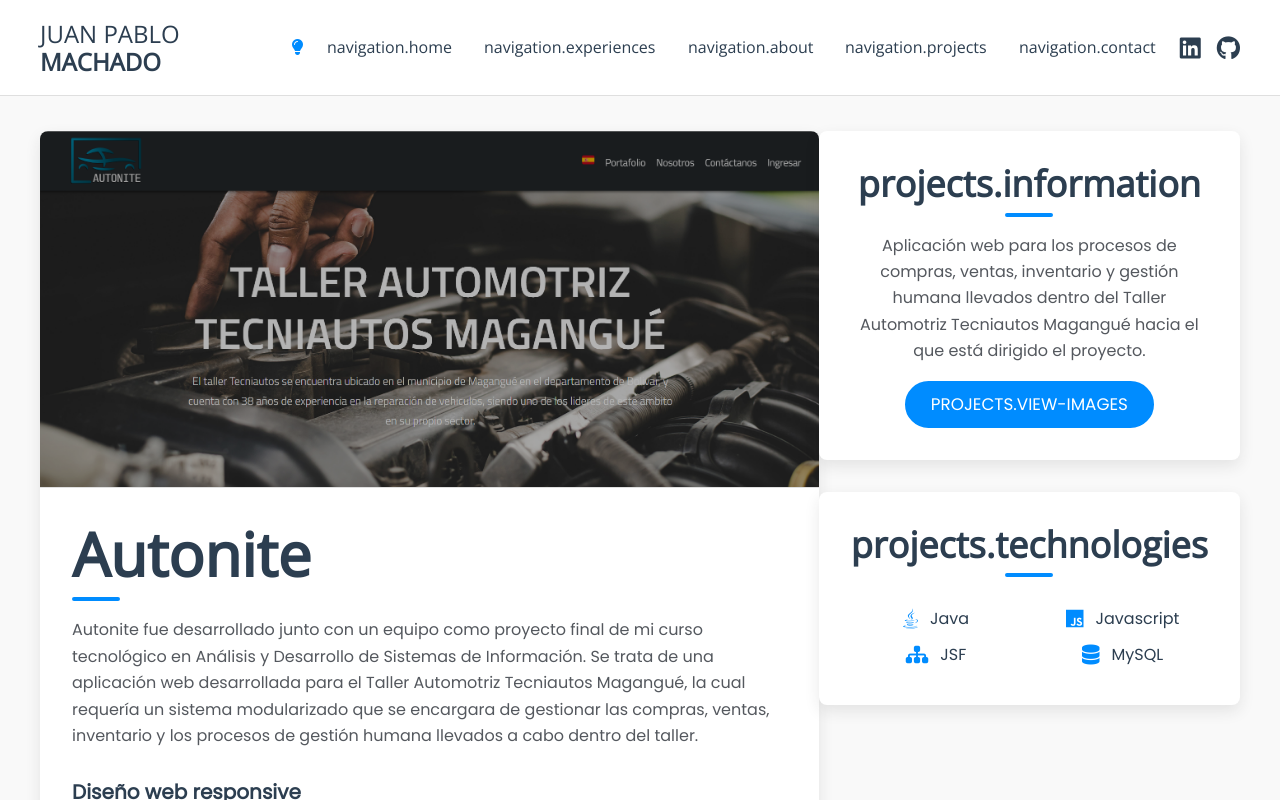
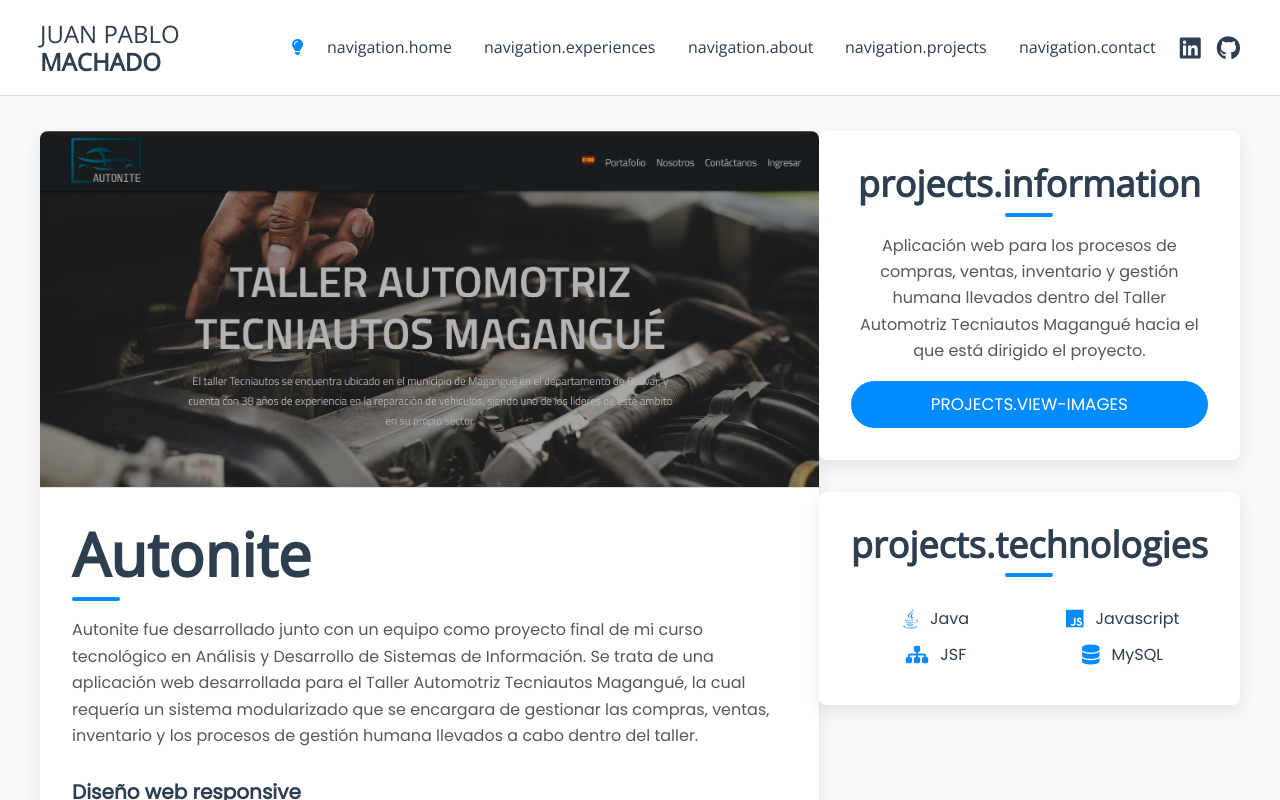
Before and after one commit to juanpmachadob/portfolio, a Vue app in the folder client/: page /project/autonite in a window 1280 px wide. Shown: the top 800 px of the page. Built offline with nearby package versions, Linux system fonts and the light colour scheme.

Commit message:
Responsive mobile styles fixes

```diff
--- a/client/src/assets/css/styles.css
+++ b/client/src/assets/css/styles.css
@@ -146,6 +146,7 @@ main {
 .btn {
   user-select: none;
   display: inline-block;
+  text-align: center;
   border: 0.125rem solid;
   color: #fff;
   padding: 0.75rem 1.5rem;
@@ -306,9 +307,14 @@ img.nav-flag {
   margin-right: 0.5rem;
 }
 
+.home p{
+  text-align: justify;
+}
+
 .home img {
   /* width: 100%; */
   max-width: calc(100vh - 50%);
+  max-width: 100%;
   /* height: 400px; */
   /* width: 400px; */
   margin-bottom: 2rem;
@@ -383,7 +389,7 @@ img.nav-flag {
 }
 
 .about .technologies li::before {
-  content: "♦";
+  content: "•";
   position: absolute;
   left: 0px;
   font-weight: bold;
@@ -533,6 +539,12 @@ img.nav-flag {
   margin-bottom: 2rem;
 }
 
+.project-buttons{
+  display: flex;
+  justify-content: space-around;
+  flex-direction: column;
+}
+
 .project-buttons a:nth-child(even) {
   background-color: transparent;
   color: var(--color-primary);
@@ -540,10 +552,6 @@ img.nav-flag {
 
 .project-buttons a:nth-child(even):hover {
   color: var(--color-text);
-}
-
-.project-buttons a:first-child{
-  margin-right: 2rem;
 }
 
 .project-features p {
@@ -719,6 +727,12 @@ li.features-item i {
 
 /* Media queries */
 
+@media(min-width: 480px){
+  .project-buttons{
+    flex-direction: row;
+  }
+}
+
 @media (min-width: 768px) {
   .experiences-list {
     flex-direction: row;
@@ -853,12 +867,12 @@ li.features-item i {
     flex-direction: row;
   }
 
+  .project-buttons {
+    flex-direction: column;
+  }
+
   .project-main {
     margin-bottom: 0rem;
-  }
-
-  .project-buttons a:first-child{
-    margin-right: 0;
   }
 }
 
--- a/client/src/components/About.vue
+++ b/client/src/components/About.vue
@@ -21,8 +21,8 @@
           <li>Node.js, Express.js, Vue.js</li>
           <li>MongoDB, MySQL</li>
           <li>Metodologías ágiles, Git</li>
+          <li>Aprendizaje rápido y autodidacta</li>
           <li>Afán de superación</li>
-          <li>Aprendizaje rápido autodidacta</li>
           <li>Atención al detalle</li>
           <li>Capacidad de adaptación</li>
           <li>Comunicación eficaz</li>
--- a/client/src/components/Home.vue
+++ b/client/src/components/Home.vue
@@ -10,8 +10,17 @@
         <p>
           {{ $t("home.text") }}
         </p>
-        <a href="https://drive.google.com/u/2/uc?id=1KRMIzpcVxVHOgJbOIJg-P-UY5n16RmKv&export=download" target="_blank" class="btn btn-primary">{{ $t("home.download") }}</a>
-        <a href="#contact" class="btn btn-primary">{{ $t("home.contact") }}</a>
+        <div class="home-buttons">
+          <a
+            href="https://drive.google.com/u/2/uc?id=1KRMIzpcVxVHOgJbOIJg-P-UY5n16RmKv&export=download"
+            target="_blank"
+            class="btn btn-primary"
+            >{{ $t("home.download") }}</a
+          >
+          <a href="#contact" class="btn btn-primary">{{
+            $t("home.contact")
+          }}</a>
+        </div>
       </div>
     </div>
   </main>
@@ -19,6 +28,6 @@
 
 <script>
 export default {
-  name: 'Home'
-}
+  name: "Home",
+};
 </script>
```
Also changed, not shown: client/src/components/HelloI18n.vue (deleted, +0 -30 lines).
